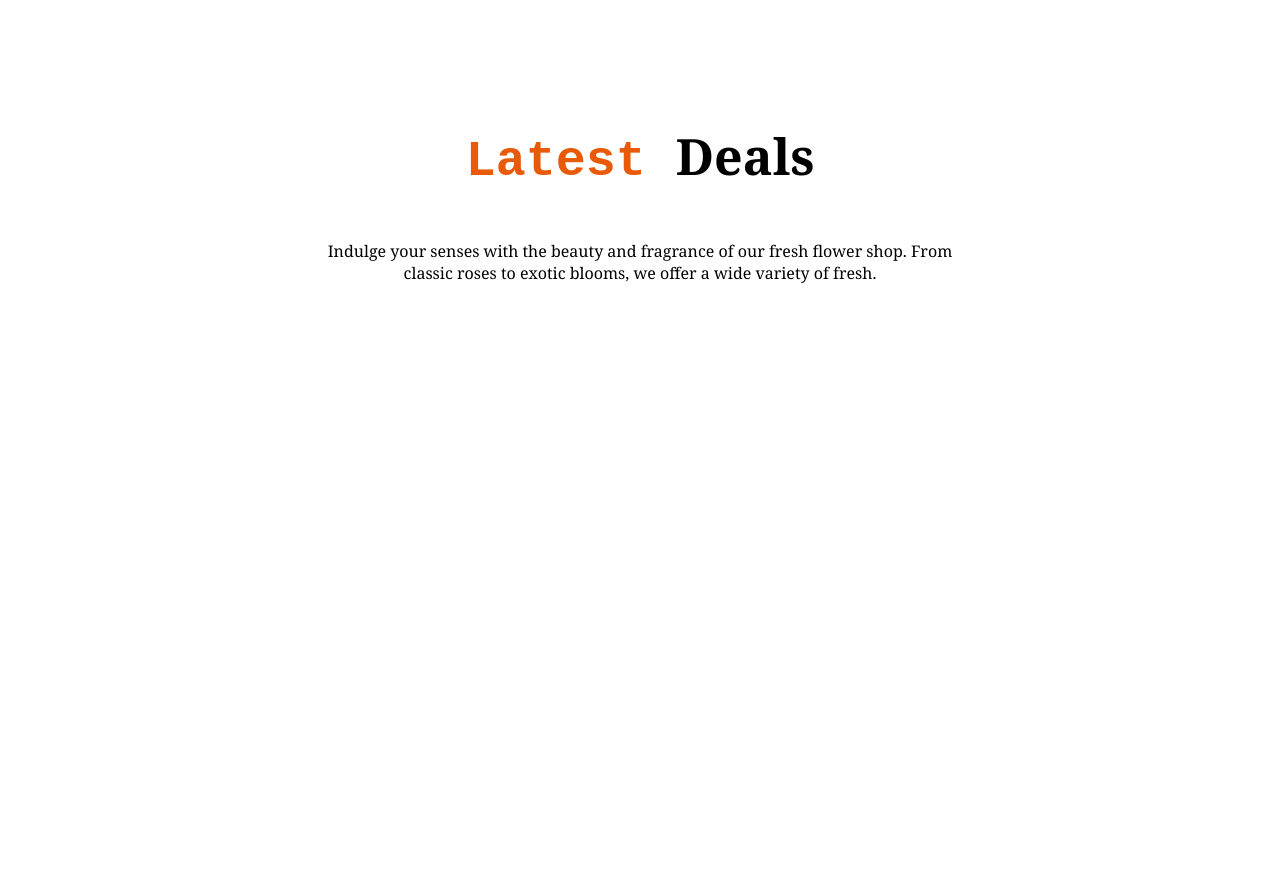
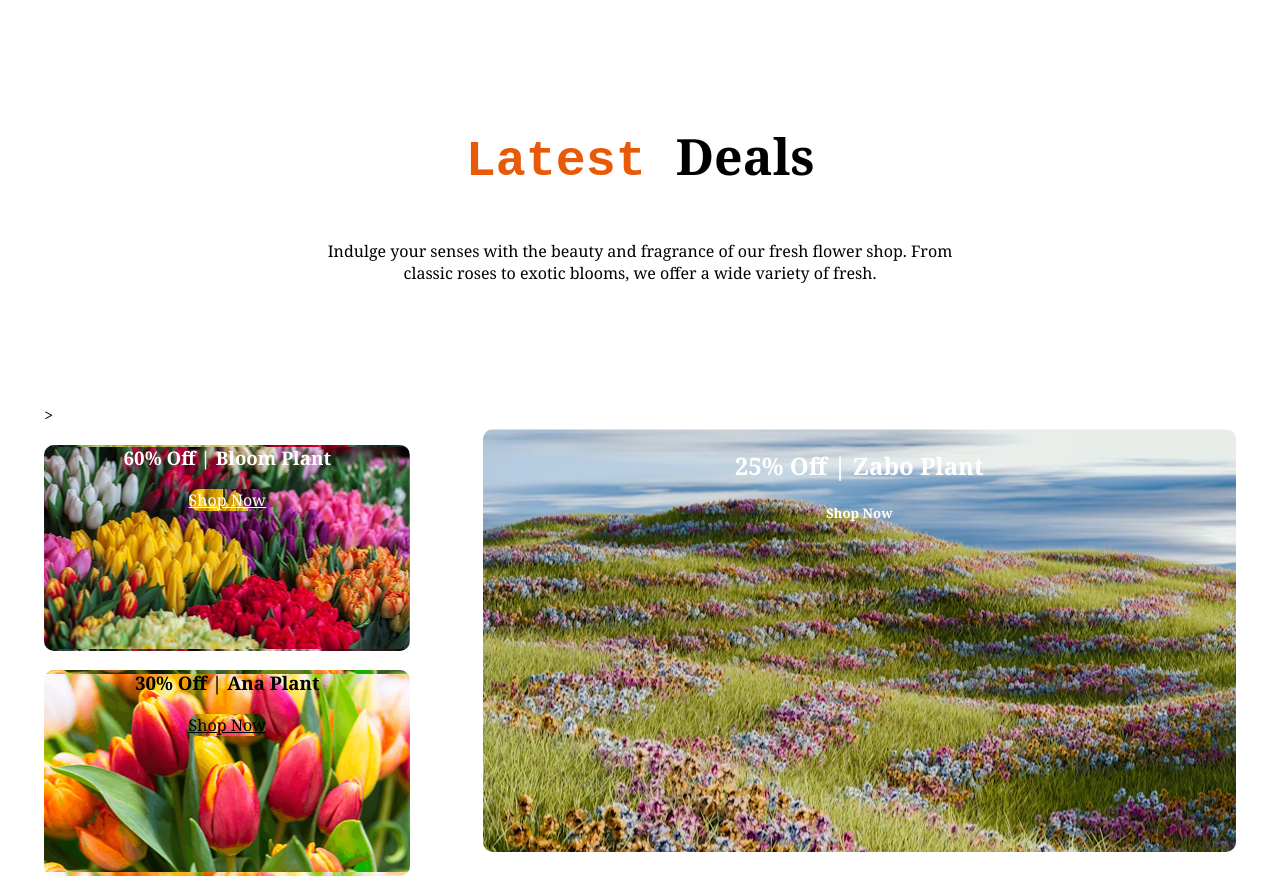
Before and after one commit to sh-captain/Assignment-02, a plain HTML site: page index.html in a window 1280 px wide. Shown: the part 2764-3648 px from the top of the page. Before the commit the page ends 3064 px from the top, so only its background shows below. Drawn offline with Linux system fonts and the light colour scheme.

Commit message:
added all tex

```diff
--- a/index.html
+++ b/index.html
@@ -118,7 +118,30 @@
 
         </div>
        </nav>
+<nav class="nav-5">
+    <div class="nav-5-1">
+        <section>>
+        <div class="nav-5-2">
 
+          <h3>60% Off | Bloom Plant</h3>
+        <p><a class="nav-5-2" href="">Shop Now </a></p>
+        </div>
+
+        <div class="nav-5-3">
+            <h3 >30% Off | Ana  Plant</h3>
+            <p><a class="nav-5-3"  href="">Shop Now</a> </p>
+        </div>
+         </section>
+        <div class="nav-5-4">
+            <h2>25% Off | Zabo Plant</h2>
+            <h5><a href=""></a>Shop Now</h5>
+
+        </div>
+
+
+    </div>
+
+</nav>
     </nav>
 
 </body>
--- a/style/style.css
+++ b/style/style.css
@@ -105,6 +105,53 @@ align-items: center;
    text-align: center;
     margin-top: 133px;
 }
+.nav-5-1{
+    display: flex;
+    align-items: center;
+    justify-content: space-around;
+    margin-top: 120px;
+
+}
+.nav-5-2{
+    width: 366px;
+    height: 206px;
+    background-image: url('../img/deal-bloom.png');
+    border-radius: 10px;
+    background-color: rgba(0, 0, 0, 0.4);
+    text-align: center;
+    align-items: center;
+    justify-content: center;
+    background-position: center;
+    color: white;
+
+
+
+}
+.nav-5-3{
+     width: 366px;
+    height: 206px;
+    background-image: url('../img/deal-ana.png');
+     border-radius: 10px;
+    background-color: rgba(0, 0, 0, 0.4);
+       text-align: center;
+    align-items: center;
+    justify-content: center;
+    background-position: center;
+    color: rgb(0, 0, 0);
+
+}
+.nav-5-4{
+    width: 753px;
+    height: 423px;
+    background-image: url(../img/deal-zabo.png);
+     border-radius: 10px;
+     text-align: center;
+    align-items: center;
+    justify-content: center;
+    background-position: center;
+    color: white;
+}
+
 
 /*responsive media */
 
@@ -159,5 +206,11 @@ align-items: center;
 }
 .img-2{
     display: none;
+
+}
+.nav-5-1{
+    display: inline;
+    align-items: center;
+    text-align: center;
 }
    }
```
